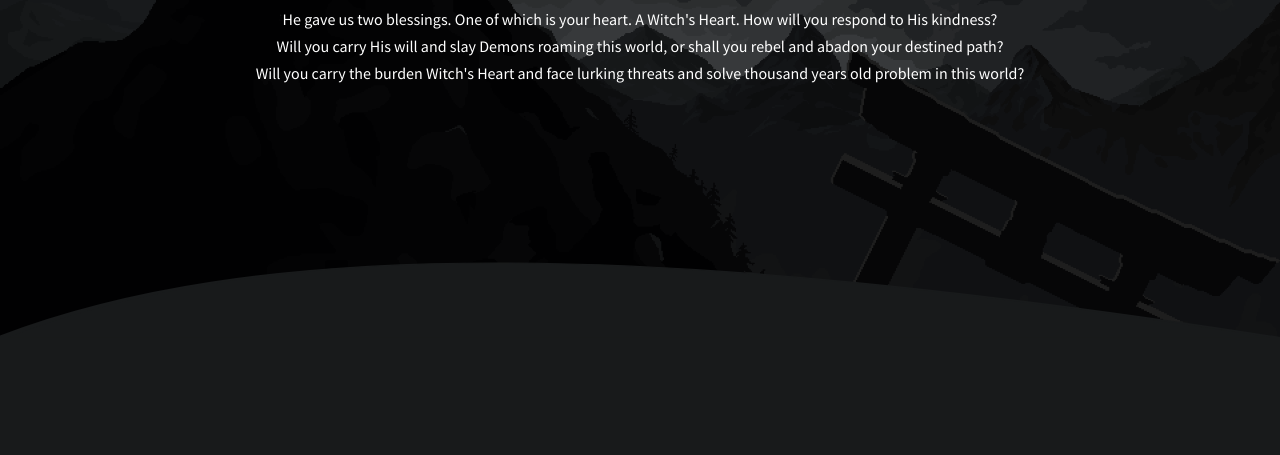
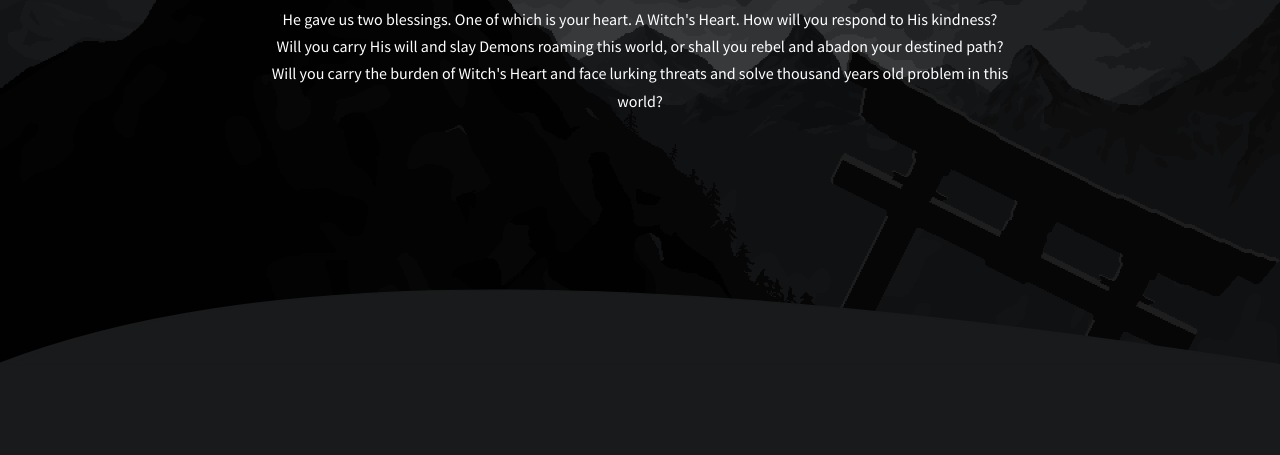
Before and after one commit to TheMiczal/TaleofWitchsHeart, a plain HTML site: page index.html in a window 1280 px wide. Shown: the part 291-746 px from the top of the page. Drawn offline with Linux system fonts and the light colour scheme; some packages are replaced by stand-ins of ours; files whose address does not match are found by name.

Commit message:
Update index.html

```diff
--- a/index.html
+++ b/index.html
@@ -67,7 +67,7 @@
                             <h2>When Chaos came,</h2>
                             <p style="margin-bottom:0">He gave us two blessings. One of which is your heart. A Witch's Heart. How will you respond to His kindness?</p>
                             <p style="margin-bottom:0">Will you carry His will and slay Demons roaming this world, or shall you rebel and abadon your destined path?</p>
-							<p style="margin-bottom:0">Will you carry the burden Witch's Heart and face lurking threats and solve thousand years old problem in this world?</p>
+							<p style="margin-bottom:0">Will you carry the burden of Witch's Heart and face lurking threats and solve thousand years old problem in this world?</p>
                         </div>
                     </div>
                 </div>
```
